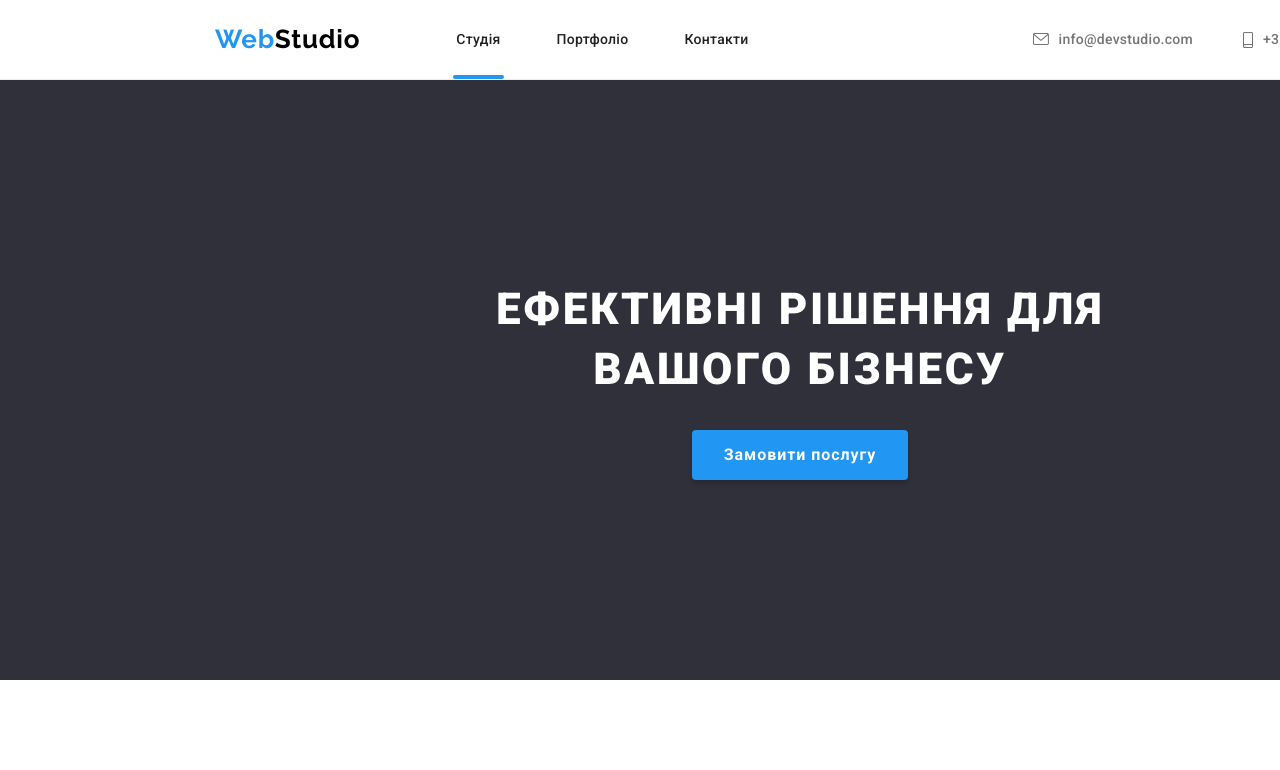
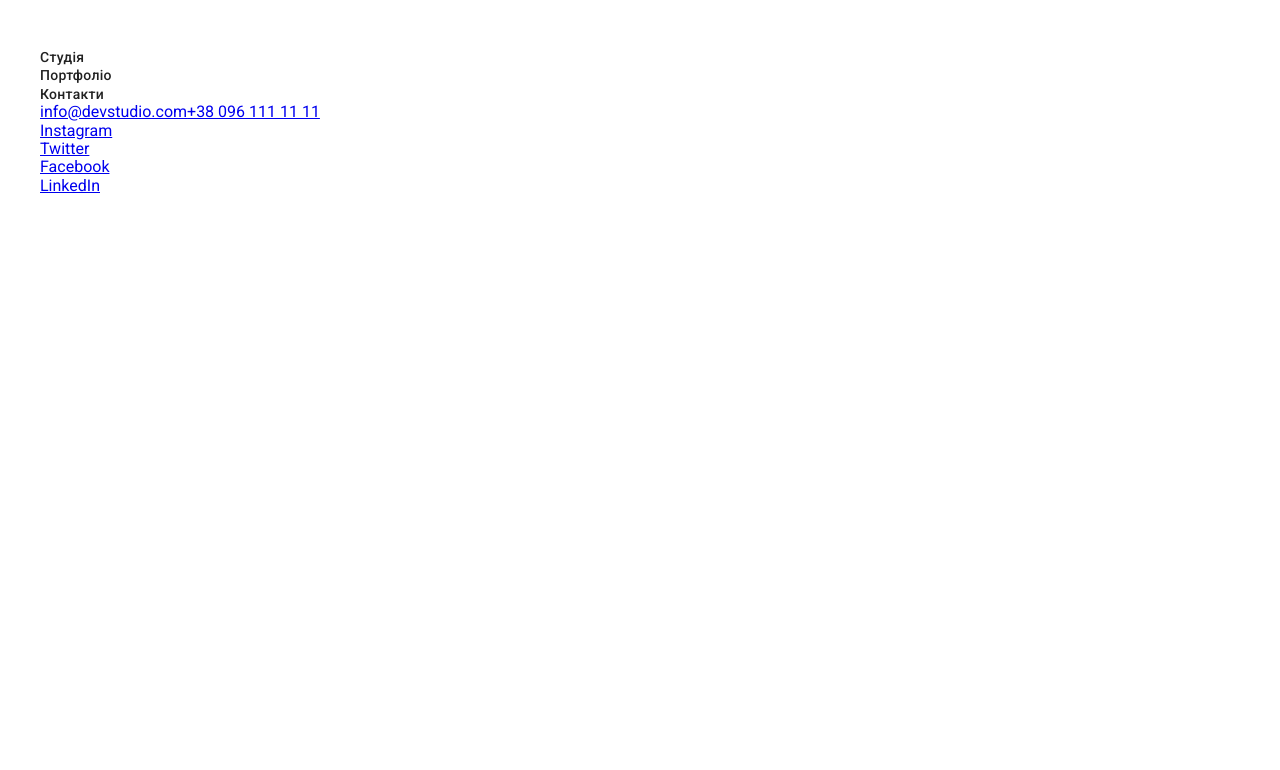
Before and after one commit to VolodymyrKudriavtsev/goit-markup-hw-08, a plain HTML site: page index.html in a window 1280 px wide. Shown: the top 770 px of the page. Drawn offline with nearby package versions, Linux system fonts and the light colour scheme.

Commit message:
mob-menu in process

```diff
--- a/index.html
+++ b/index.html
@@ -54,11 +54,74 @@
             >
           </li>
         </ul>
-        <button class="menu-button header__button" type="button">
-          <svg class="menu-button__open-icon" width="40" height="40">
+        <button class="menu-open" type="button">
+          <svg class="menu-open__icon" width="40" height="40">
             <use href="./images/icon.svg#menu-open"></use>
           </svg>
         </button>
+      </div>
+
+      <div class="mob-menu">
+        <button class="menu-close" type="button">
+          <svg class="menu-close__icon" width="40" height="40">
+            <use href="./images/icon.svg#menu-close"></use>
+          </svg>
+        </button>
+        <ul class="menu-nav list">
+          <li class="menu-nav__item">
+            <a href="./index.html" class="menu-nav__link current">Студія</a>
+          </li>
+          <li class="menu-nav__item">
+            <a href="./portfolio.html" class="menu-nav__link">Портфоліо</a>
+          </li>
+          <li class="menu-nav__item"><a href="#" class="menu-nav__link">Контакти</a></li>
+        </ul>
+        <ul class="menu-contacts contacts list">
+          <li class="menu-contacts__item">
+            <a href="mailto:info@devstudio.com" class="menu-contacts__mail">info@devstudio.com</a>
+          </li>
+          <li class="menu-contacts__item">
+            <a href="tel:+380961111111" class="menu-contacts__tel">+38 096 111 11 11</a>
+          </li>
+        </ul>
+        <ul class="menu-social list">
+          <li class="menu-social__item">
+            <a
+              href="https://www.instagram.com/"
+              target="_blank"
+              rel="noopener noreferrer nofollow"
+              class="menu-social__link"
+              >Instagram
+            </a>
+          </li>
+          <li class="social__item">
+            <a
+              href="https://twitter.com/"
+              target="_blank"
+              rel="noopener noreferrer nofollow"
+              class="menu-social__link"
+              >Twitter
+            </a>
+          </li>
+          <li class="social__item">
+            <a
+              href="https://www.facebook.com/"
+              target="_blank"
+              rel="noopener noreferrer nofollow"
+              class="menu-social__link"
+              >Facebook
+            </a>
+          </li>
+          <li class="social__item">
+            <a
+              href="https://www.linkedin.com/"
+              target="_blank"
+              rel="noopener noreferrer nofollow"
+              class="menu-social__link"
+              >LinkedIn
+            </a>
+          </li>
+        </ul>
       </div>
     </header>
 
--- a/sass/components/_contacts.scss
+++ b/sass/components/_contacts.scss
@@ -4,7 +4,6 @@
 
 .header__contacts {
   margin-left: auto;
-  gap: 50px;
   display: none;
 
   @include tablet {
@@ -13,6 +12,25 @@
 
   @include desktop {
     display: flex;
+    gap: 50px;
+  }
+}
+
+.contacts__item:nth-child(1) {
+  @media screen and (max-width: 1199.5px) {
+    margin-bottom: 10px;
+  }
+}
+
+.contacts__mail {
+  @include tablet {
+    padding-top: 21px;
+  }
+}
+
+.contacts__tel {
+  @include tablet {
+    padding-bottom: 21px;
   }
 }
 
@@ -36,15 +54,6 @@
     padding-bottom: 32px;
   }
 }
-
-// ?? не работает
-
-// .contacts__mail {
-//   @media screen and (max-width: 1199.5) {
-//     padding-top: 21px;
-//     margin-bottom: 10px;
-//   }
-// }
 
 .contacts__tel-icon,
 .contacts__mail-icon {
--- a/sass/components/_header.scss
+++ b/sass/components/_header.scss
@@ -5,7 +5,7 @@
 
   .container {
     height: 100%;
-    @include df-center($jc:space-between);
+    @include df-center($jc:flex-start);
   }
 
   @include tablet {
--- /dev/null
+++ b/sass/components/_mob-menu.scss
@@ -0,0 +1,67 @@
+.menu-open,
+.menu-close {
+  @include df-center;
+  width: 40px;
+  height: 40px;
+  border: 0;
+  background-color: transparent;
+}
+
+.menu-open {
+  margin-left: auto;
+  @include tablet {
+    display: none;
+  }
+}
+
+.menu-close {
+  position: absolute;
+  top: 10px;
+  right: 15px;
+}
+
+.mob-menu {
+  position: fixed;
+  top: 0;
+  left: 0;
+  width: 100vw;
+  height: 100vh;
+  padding: 48px 40px;
+  background-color: #fff;
+  box-shadow: 0px 4px 8px rgba(0, 0, 0, 0.04), 0px 2px 4px rgba(0, 0, 0, 0.08),
+    0px 1px 3px rgba(0, 0, 0, 0.16);
+}
+
+.menu-nav__link {
+  color: var(--h-text-color);
+  @include fonts (500, 14px, 1.14, 0.02em, null, null);
+  text-decoration: none;
+  transition: color var(--transition-duration) var(--transition-timing-function);
+  outline: transparent;
+  &.current {
+    color: --acent-color;
+  }
+
+//   .current {
+//     color: --;
+  }
+
+// .mob-menu {
+//   margin-left: auto;
+
+//   @include tablet {
+//     display: none;
+//   }
+// }
+
+// .mob-menu__wrap {
+//   position: fixed;
+//   z-index: 100;
+//   top: 0;
+//   left: 0;
+//   width: 100vw;
+//   height: 100vh;
+//   background-color: --white-color;
+//   box-shadow: 0px 4px 8px rgba(0, 0, 0, 0.04), 0px 2px 4px rgba(0, 0, 0, 0.08), 0px 1px 3px rgba(0, 0, 0, 0.16);
+
+// }
--- a/sass/components/_mobile-menu.scss
+++ /dev/null
@@ -1,13 +0,0 @@
-.menu-button {
-  @include df-center;
-  width: 40px;
-  height: 40px;
-  border: 0;
-  background-color: transparent;
-}
-
-.header__button {
-  @include tablet {
-    display: none;
-  }
-}
--- a/sass/components/_modul.scss
+++ b/sass/components/_modul.scss
@@ -3,7 +3,7 @@
 @import './logo';
 @import './navigation';
 @import './contacts';
-@import './mobile-menu';
+@import './mob-menu';
 
 @import './titles';
 
--- a/sass/components/_navigation.scss
+++ b/sass/components/_navigation.scss
@@ -1,6 +1,6 @@
 .navigation,
 .navigation__list {
-  @include df-center($jc:null);
+  @include df-center();
 }
 
 .navigation__list {
@@ -14,7 +14,7 @@
 
 .navigation__link {
   position: relative;
-  padding: 32px 3px;
+  padding: 32px 1px;
 
   color: var(--h-text-color);
   @include fonts (500, 14px, 1.14, 0.02em, null, null);
```
Also changed, not shown: css/main.css, css/main.min.css, 2 other files.
